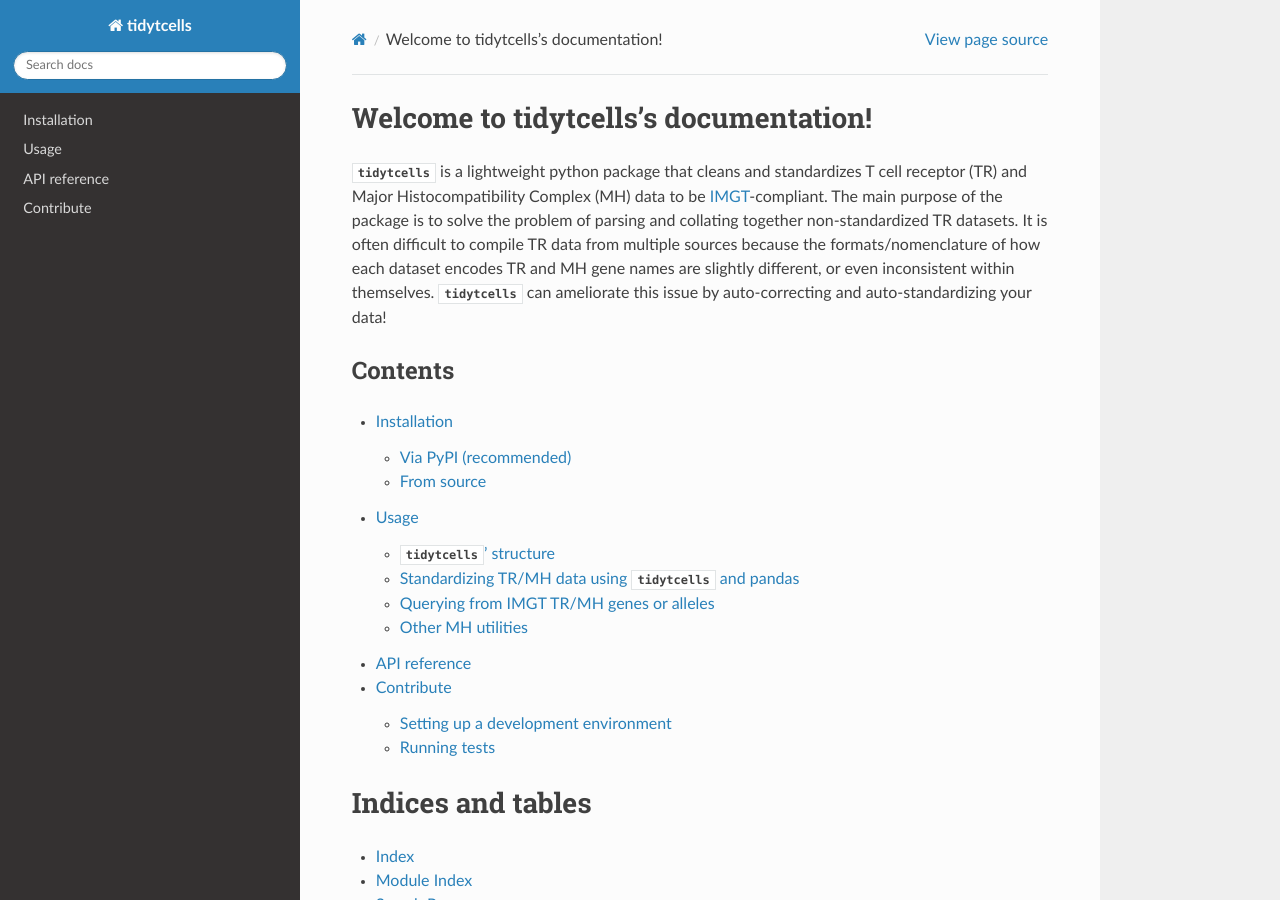
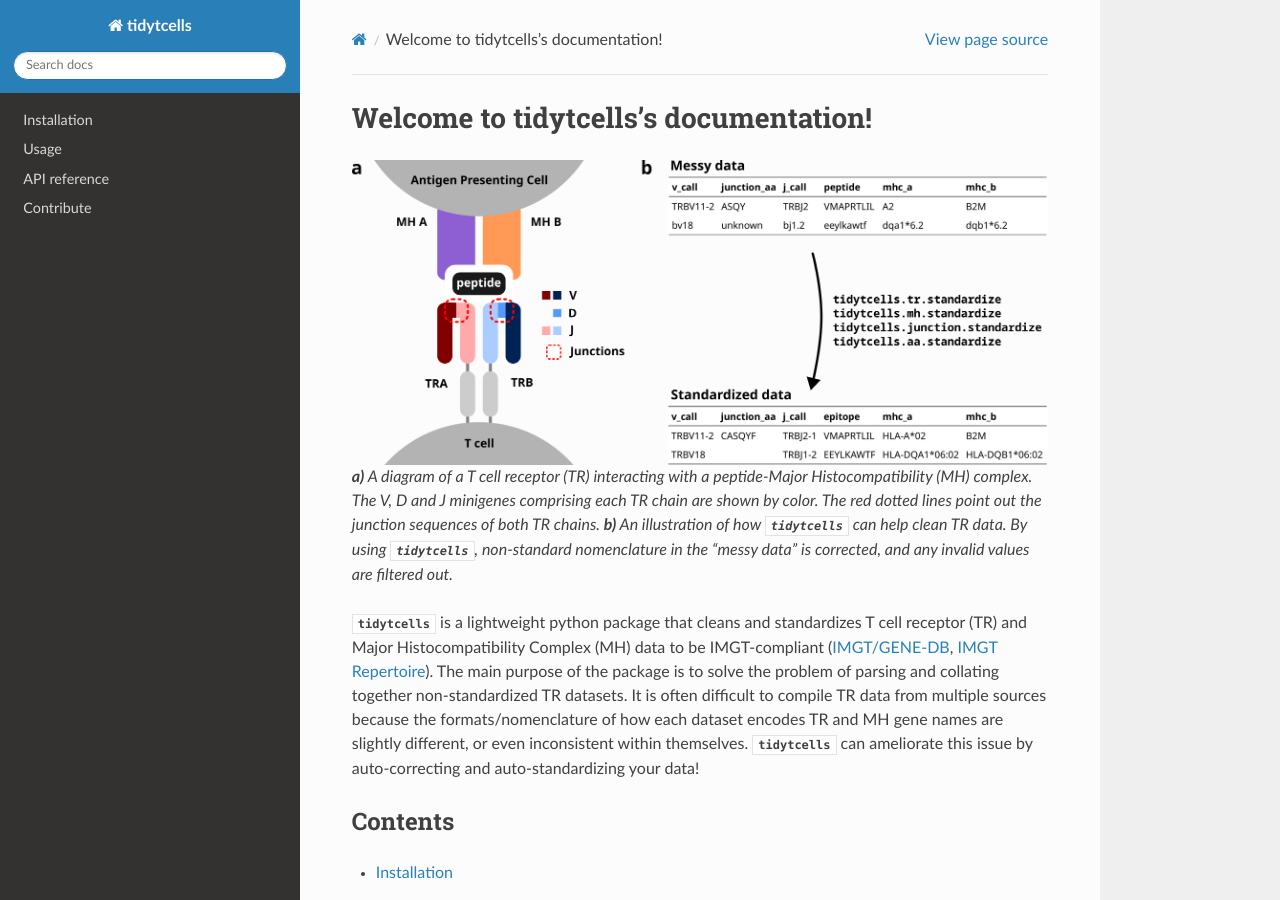
Before and after one commit to yutanagano/tidytcells, a Sphinx documentation site: the page built from docs/index.rst, in a window 1280 px wide and 900 px high. Built offline with Sphinx 7.4.7 and the Read the Docs theme 2.0.0, drawn with Linux system fonts in a browser that asks for light colours.

Commit message:
Add paper figure to docs homepage

```diff
--- a/docs/index.rst
+++ b/docs/index.rst
@@ -6,7 +6,16 @@
 Welcome to tidytcells's documentation!
 ======================================
 
-:py:mod:`tidytcells` is a lightweight python package that cleans and standardizes T cell receptor (TR) and Major Histocompatibility Complex (MH) data to be `IMGT <https://www.imgt.org/>`_-compliant.
+.. figure:: figure.png
+   :alt: Cartoon of a T cell receptor binding to a peptide MH complex (left), and a cartoon demonstrating how messy data can be cleaned using tidytcells (right).
+
+   **a)** A diagram of a T cell receptor (TR) interacting with a peptide-Major Histocompatibility (MH) complex.
+   The V, D and J minigenes comprising each TR chain are shown by color.
+   The red dotted lines point out the junction sequences of both TR chains.
+   **b)** An illustration of how :py:mod:`tidytcells` can help clean TR data.
+   By using :py:mod:`tidytcells`, non-standard nomenclature in the "messy data" is corrected, and any invalid values are filtered out.
+
+:py:mod:`tidytcells` is a lightweight python package that cleans and standardizes T cell receptor (TR) and Major Histocompatibility Complex (MH) data to be IMGT-compliant (`IMGT/GENE-DB <https://www.imgt.org/genedb/>`_, `IMGT Repertoire <https://www.imgt.org/IMGTrepertoire/>`_).
 The main purpose of the package is to solve the problem of parsing and collating together non-standardized TR datasets.
 It is often difficult to compile TR data from multiple sources because the formats/nomenclature of how each dataset encodes TR and MH gene names are slightly different, or even inconsistent within themselves.
 :py:mod:`tidytcells` can ameliorate this issue by auto-correcting and auto-standardizing your data!
```
Also changed, not shown: docs/figure.png (added), notes/valid_gene_symbols_key.md (renamed from notes/key_for_valid_values.md).
